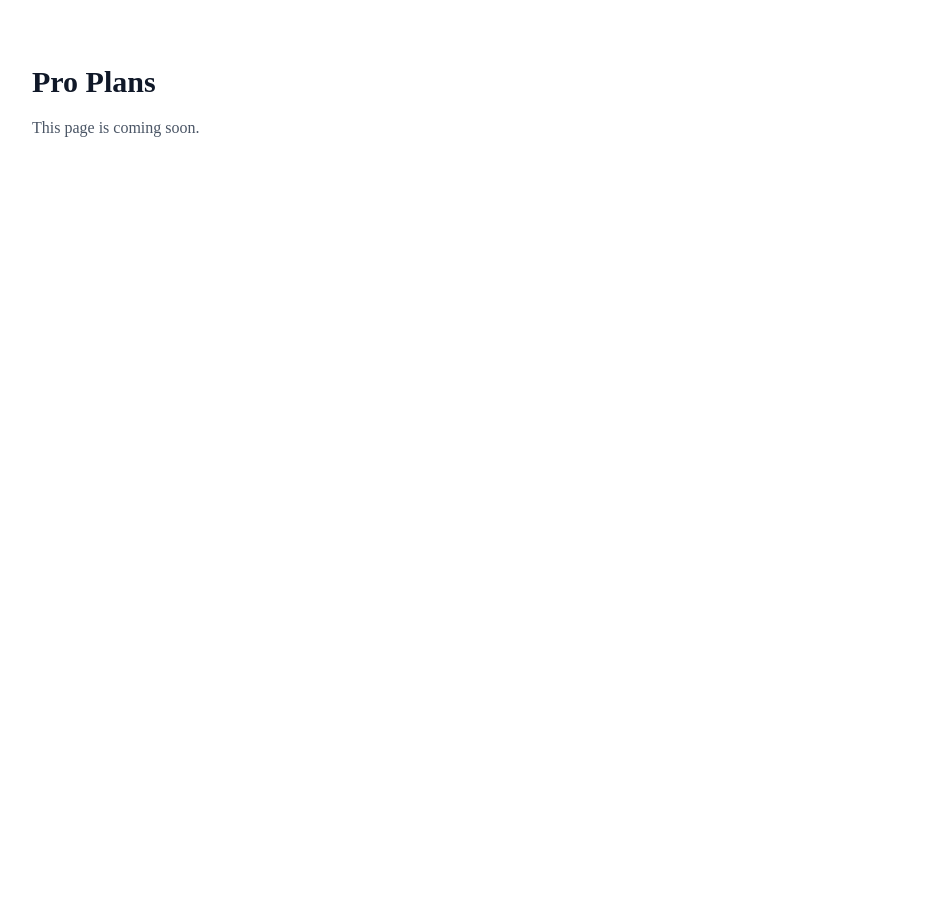
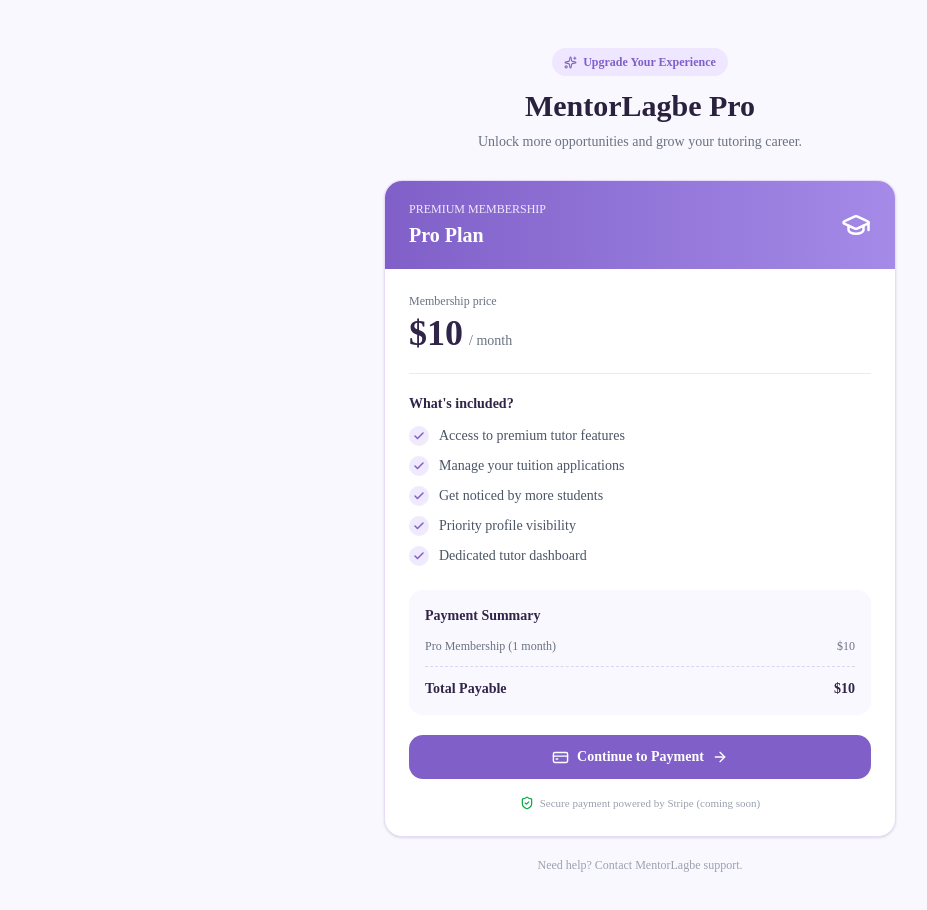
Before and after one commit to Wazida-in-code/MentorLagbe-client, a Next.js app: page /payment in a window 1280 px wide. Shown: the top 910 px of the page, without its empty margins (0-927 px from the left). Before the commit the page ends 800 px from the top, so only its background shows below. Built offline with nearby package versions, Linux system fonts and the light colour scheme.

Commit message:
Added: Payment-Card design & installed stripe

```diff
--- a/package.json
+++ b/package.json
@@ -11,6 +11,7 @@
   "dependencies": {
     "@base-ui/react": "^1.9.0",
     "@better-auth/mongo-adapter": "^1.7.25",
+    "@stripe/stripe-js": "^10.3.0",
     "better-auth": "^1.7.25",
     "class-variance-authority": "^0.7.1",
     "cn": "^0.5.2",
@@ -18,11 +19,12 @@
     "lucide-react": "^1.77.0",
     "mongodb": "^7.9.0",
     "motion": "^14.14.0",
-    "next": "16.4.6",
+    "next": "^16.4.6",
     "react": "19.3.0",
     "react-dom": "19.3.0",
     "shadcn": "^4.23.0",
     "sonner": "^2.0.8",
+    "stripe": "^23.2.0",
     "tw-animate-css": "^1.4.0"
   },
   "devDependencies": {
--- a/src/app/payment/page.tsx
+++ b/src/app/payment/page.tsx
@@ -1,9 +1,137 @@
+'use client'
+import {
+  Check,
+  ShieldCheck,
+  CreditCard,
+  ArrowRight,
+  GraduationCap,
+  Sparkles,
+} from "lucide-react";
 
 export default function PricingPage() {
+  const features = [
+    "Access to premium tutor features",
+    "Manage your tuition applications",
+    "Get noticed by more students",
+    "Priority profile visibility",
+    "Dedicated tutor dashboard",
+  ];
+
   return (
-    <main className="mx-auto w-full max-w-7xl px-4 py-16 sm:px-6 lg:px-8">
-      <h1 className="text-3xl font-bold text-gray-900">Pro Plans</h1>
-      <p className="mt-4 text-gray-600">This page is coming soon.</p>
+    <main className="min-h-screen bg-[#FAF8FF] px-4 py-10 sm:py-12">
+      <div className="mx-auto max-w-4xl">
+
+        {/* Header */}
+        <div className="mb-7 text-center">
+          <span className="inline-flex items-center gap-1.5 rounded-full bg-[#EEE7FF] px-3 py-1.5 text-xs font-semibold text-[#8060C8]">
+            <Sparkles size={13} />
+            Upgrade Your Experience
+          </span>
+
+          <h1 className="mt-3 text-2xl font-bold text-[#29213D] sm:text-3xl">
+            MentorLagbe Pro
+          </h1>
+
+          <p className="mt-2 text-sm text-gray-500">
+            Unlock more opportunities and grow your tutoring career.
+          </p>
+        </div>
+
+        {/* Pricing Card */}
+        <div className="mx-auto max-w-lg overflow-hidden rounded-2xl border border-[#E7DDFB] bg-white shadow-sm">
+
+          {/* Card Header */}
+          <div className="flex items-center justify-between bg-gradient-to-r from-[#8060C8] to-[#A58AE8] px-6 py-5 text-white">
+            <div>
+              <p className="text-xs font-medium text-purple-100">
+                PREMIUM MEMBERSHIP
+              </p>
+              <h2 className="mt-1 text-xl font-bold">
+                Pro Plan
+              </h2>
+            </div>
+
+            <GraduationCap size={30} />
+          </div>
+
+          <div className="p-6">
+
+            {/* Price */}
+            <p className="text-xs font-medium text-gray-500">
+              Membership price
+            </p>
+
+            <div className="mt-1 flex items-baseline gap-1.5">
+              <span className="text-4xl font-extrabold text-[#302448]">
+                $10
+              </span>
+              <span className="text-sm text-gray-500">/ month</span>
+            </div>
+
+            <div className="my-5 border-t border-[#EEEAF5]" />
+
+            {/* Features */}
+            <h3 className="mb-3 text-sm font-bold text-[#302448]">
+              What&apos;s included?
+            </h3>
+
+            <div className="space-y-2.5">
+              {features.map((feature) => (
+                <div key={feature} className="flex items-center gap-2.5">
+                  <span className="flex h-5 w-5 shrink-0 items-center justify-center rounded-full bg-[#F0EAFE] text-[#8060C8]">
+                    <Check size={12} strokeWidth={3} />
+                  </span>
+                  <span className="text-xs text-gray-600 sm:text-sm">
+                    {feature}
+                  </span>
+                </div>
+              ))}
+            </div>
+
+            {/* Payment Summary */}
+            <div className="mt-6 rounded-xl bg-[#FAF8FF] p-4">
+              <h3 className="mb-3 text-sm font-semibold text-[#302448]">
+                Payment Summary
+              </h3>
+
+              <div className="flex justify-between text-xs text-gray-500">
+                <span>Pro Membership (1 month)</span>
+                <span>$10</span>
+              </div>
+
+              <div className="my-3 border-t border-dashed border-[#DED4F0]" />
+
+              <div className="flex justify-between text-sm font-bold text-[#302448]">
+                <span>Total Payable</span>
+                <span>$10</span>
+              </div>
+            </div>
+
+            {/* Pay Button */}
+            <button
+              type="button"
+              onClick={() => {
+                // TODO: Stripe Checkout integration
+              }}
+              className="mt-5 flex w-full items-center justify-center gap-2 rounded-xl bg-[#8060C8] px-5 py-3 text-sm font-semibold text-white transition hover:bg-[#6D4FB2]"
+            >
+              <CreditCard size={17} />
+              Continue to Payment
+              <ArrowRight size={16} />
+            </button>
+
+            {/* Secure Payment */}
+            <div className="mt-4 flex items-center justify-center gap-1.5 text-[11px] text-gray-400">
+              <ShieldCheck size={14} className="text-green-600" />
+              Secure payment powered by Stripe (coming soon)
+            </div>
+          </div>
+        </div>
+
+        <p className="mt-5 text-center text-xs text-gray-400">
+          Need help? Contact MentorLagbe support.
+        </p>
+      </div>
     </main>
   );
 }
```
Also changed, not shown: 1 other file (tests, documents, lock files or other folders).
